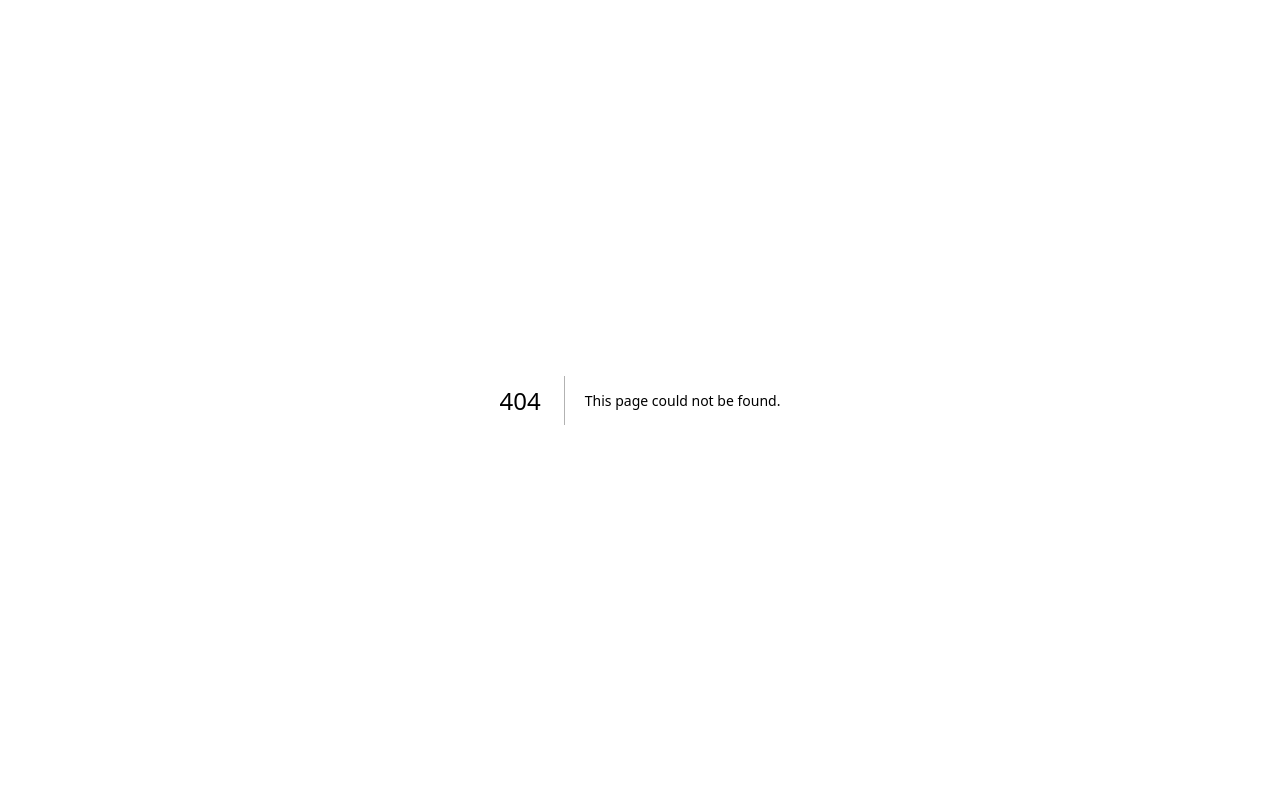
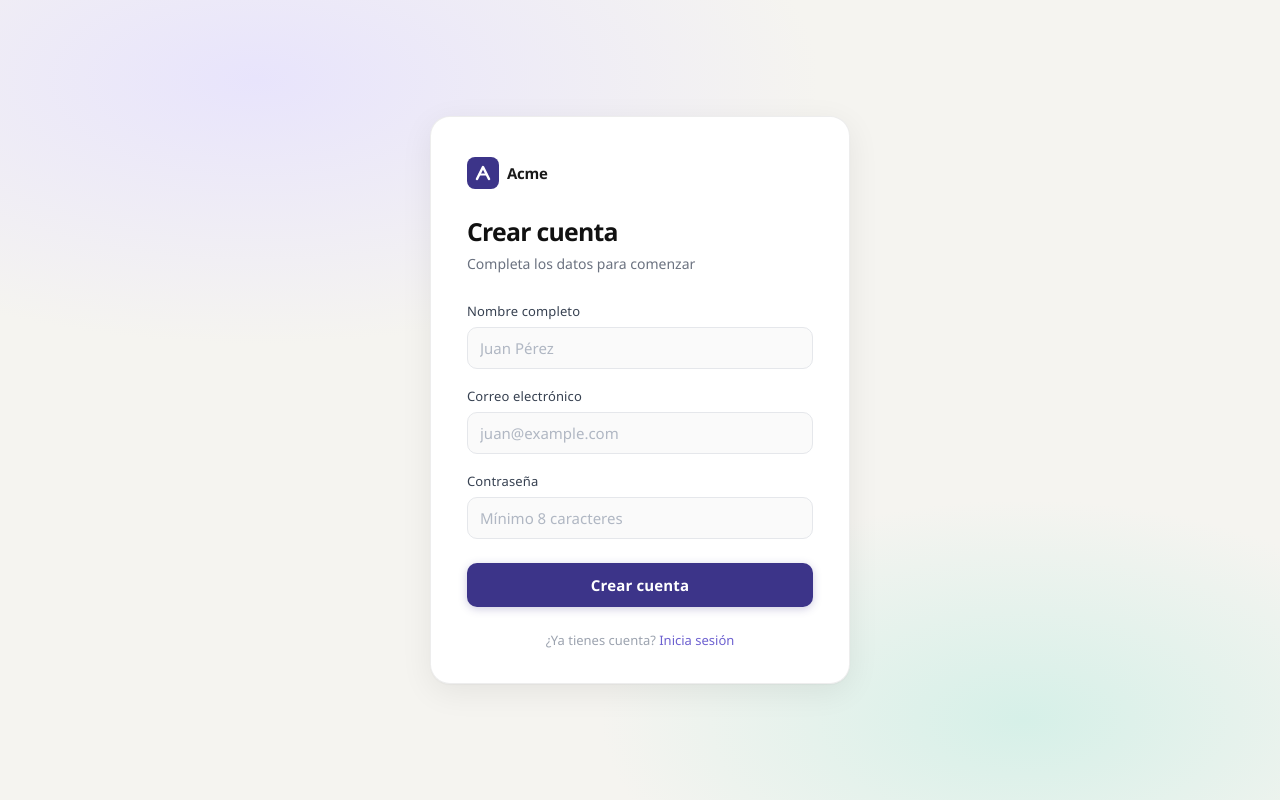
Before and after one commit to JrinconRG/boleta-front, a Next.js app: page /register in a window 1280 px wide. Before the commit this address had no page. Built offline with nearby package versions, Linux system fonts and the light colour scheme; no server answers.

Commit message:
feat: add application pages and routing structure

```diff
--- /dev/null
+++ b/src/app/admin/page.tsx
@@ -0,0 +1,5 @@
+import { AdminTicketsPage } from "@/src/features/users/presentation/pages/AdminTicketsPage";
+
+export default function AdminPage() {
+  return <AdminTicketsPage />;
+}
--- a/src/app/layout.tsx
+++ b/src/app/layout.tsx
@@ -1,33 +1,18 @@
-import type { Metadata } from "next";
-import { Geist, Geist_Mono } from "next/font/google";
-import "./globals.css";
+import './globals.css';
 
-const geistSans = Geist({
-  variable: "--font-geist-sans",
-  subsets: ["latin"],
-});
-
-const geistMono = Geist_Mono({
-  variable: "--font-geist-mono",
-  subsets: ["latin"],
-});
-
-export const metadata: Metadata = {
-  title: "Create Next App",
-  description: "Generated by create next app",
+export const metadata = {
+  title: 'Mi Boleta',
+  description: 'Sistema de Tickets',
 };
 
 export default function RootLayout({
   children,
-}: Readonly<{
+}: {
   children: React.ReactNode;
-}>) {
+}) {
   return (
-    <html
-      lang="en"
-      className={`${geistSans.variable} ${geistMono.variable} h-full antialiased`}
-    >
-      <body className="min-h-full flex flex-col">{children}</body>
+    <html lang="es">
+      <body>{children}</body>
     </html>
   );
 }
--- /dev/null
+++ b/src/app/login.tsx
@@ -0,0 +1,5 @@
+import { LoginPage } from "@/src/features/auth/presentation/components/LoginPage";
+
+export default function LoginRoute() {
+  return <LoginPage />;
+}
--- /dev/null
+++ b/src/app/register/page.tsx
@@ -0,0 +1,5 @@
+import { RegisterPage } from "@/src/features/auth/presentation/components/RegisterPage";
+
+export default function RegisterRoute() {
+  return <RegisterPage />;
+}
--- /dev/null
+++ b/src/app/tickets/page.tsx
@@ -0,0 +1,5 @@
+import  TicketsPage from '../../features/tickets/presentation/pages/TicketsPage';
+
+export default function TicketsRoute() {
+  return <TicketsPage />;
+}
```
